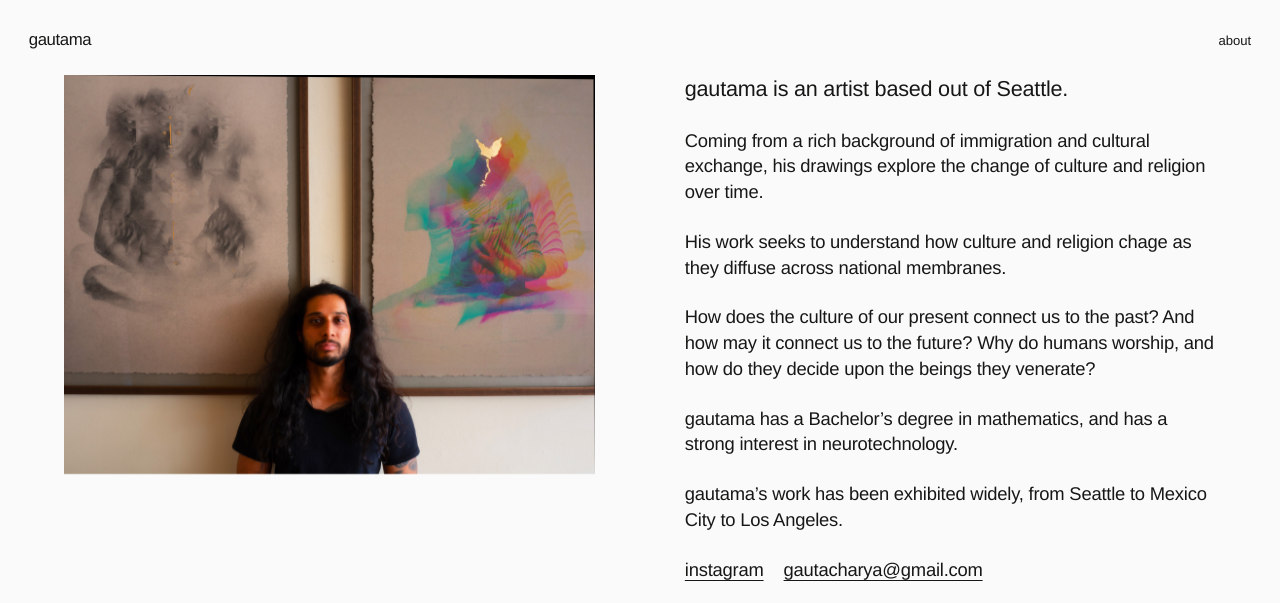
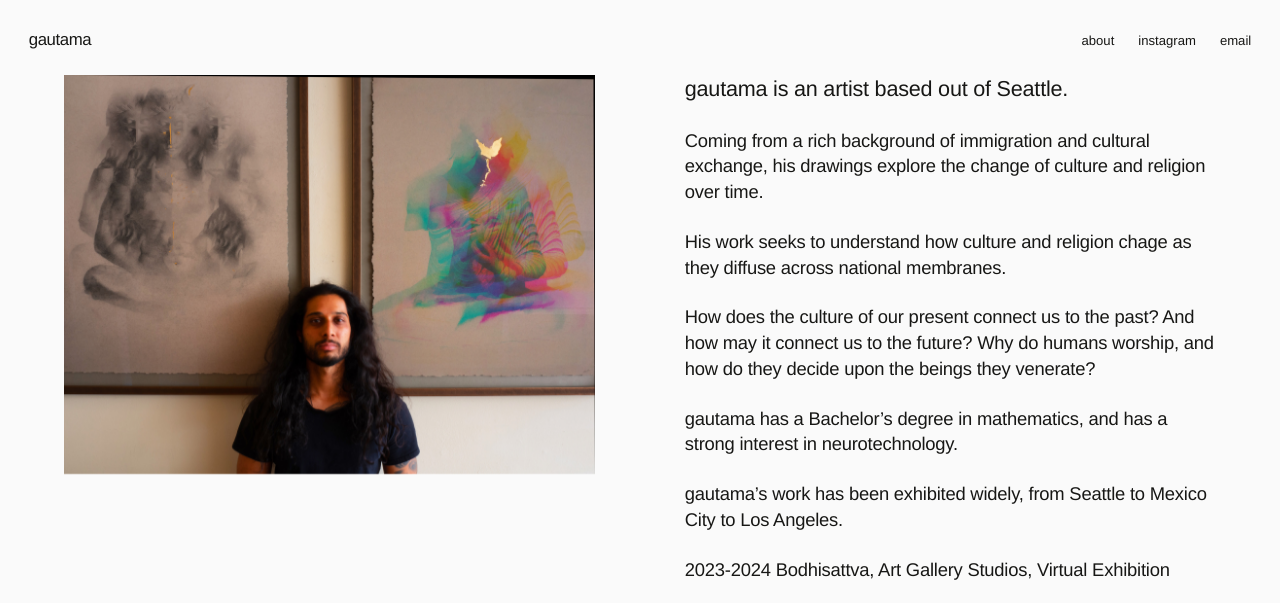
Before and after one commit to asura-io/asura-io.github.io, an Astro site: page /about in a window 1280 px wide. Shown: the top 603 px of the page. Built offline with nearby package versions, Linux system fonts and the light colour scheme; Astro itself is replaced by a stand-in of ours.

Commit message:
Move contact links into header

```diff
--- a/src/layouts/SiteLayout.astro
+++ b/src/layouts/SiteLayout.astro
@@ -16,6 +16,8 @@ const { title = 'gautama', description = '' } = Astro.props;
       <a class="wordmark" href="/">gautama</a>
       <nav aria-label="primary navigation">
         <a href="/about/">about</a>
+        <a href="https://www.instagram.com/gautama_studio/">instagram</a>
+        <a href="mailto:gautacharya@gmail.com">email</a>
       </nav>
     </header>
     <main><slot /></main>
--- a/src/pages/about.astro
+++ b/src/pages/about.astro
@@ -12,7 +12,6 @@ import SiteLayout from '../layouts/SiteLayout.astro';
   <p>How does the culture of our present connect us to the past? And how may it connect us to the future? Why do humans worship, and how do they decide upon the beings they venerate?</p>
   <p>gautama has a Bachelor’s degree in mathematics, and has a strong interest in neurotechnology.</p>
   <p>gautama’s work has been exhibited widely, from Seattle to Mexico City to Los Angeles.</p>
-  <p class="about-contact"><a href="https://www.instagram.com/gautama_studio/">instagram</a><a href="mailto:gautacharya@gmail.com">gautacharya@gmail.com</a></p>
   <p>2023-2024 Bodhisattva, Art Gallery Studios, Virtual Exhibition</p>
   <h2>Selected Group Exhibitions</h2>
   <div class="exhibition-list">
--- a/src/styles/global.css
+++ b/src/styles/global.css
@@ -18,6 +18,7 @@ a:hover { text-decoration: underline; text-underline-offset: .2em; }
 .wordmark { font-size: 1.05rem; letter-spacing: -.025em; }
 nav { display: flex; gap: 1.5rem; }
 nav a { font-size: .82rem; }
+nav a:focus-visible { outline: 2px solid currentColor; outline-offset: .2em; }
 main { padding: 0 var(--pad) 5rem; }
 .intro { min-height: 34vh; display: flex; align-items: end; padding: 4rem 0 3rem; max-width: 43rem; }
 .intro p { margin: 0; font-size: clamp(1.1rem, 2vw, 1.45rem); line-height: 1.2; letter-spacing: -.025em; }
@@ -69,9 +70,6 @@ main { padding: 0 var(--pad) 5rem; }
 .about-page .about-copy { grid-column: 2; padding-top: 0; }
 .about-copy { width: 100%; max-width: 38rem; min-width: 0; font-size: 1.15rem; line-height: 1.4; letter-spacing: -.012em; overflow-wrap: anywhere; white-space: normal; }
 .about-copy p { margin: 0 0 1.5rem; }
-.about-contact { display: flex; flex-wrap: wrap; gap: .35rem 1.25rem; }
-.about-contact a { text-decoration: underline; text-underline-offset: .2em; }
-.about-contact a:focus-visible { outline: 2px solid currentColor; outline-offset: .2em; }
 .about-copy .exhibition-list p { margin: 0 0 .75rem; }
 .about-copy .exhibition-list p:last-child { margin-bottom: 0; }
 .about-copy p:first-child { font-size: 1.35rem; line-height: 1.3; }
```
